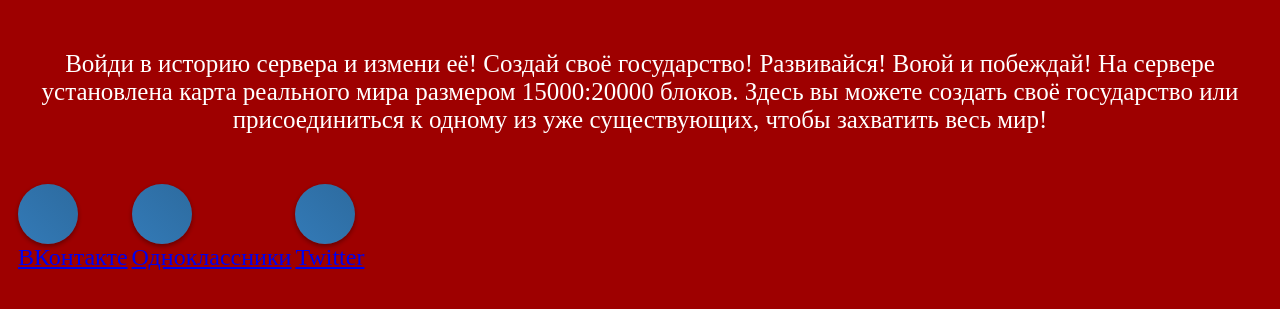
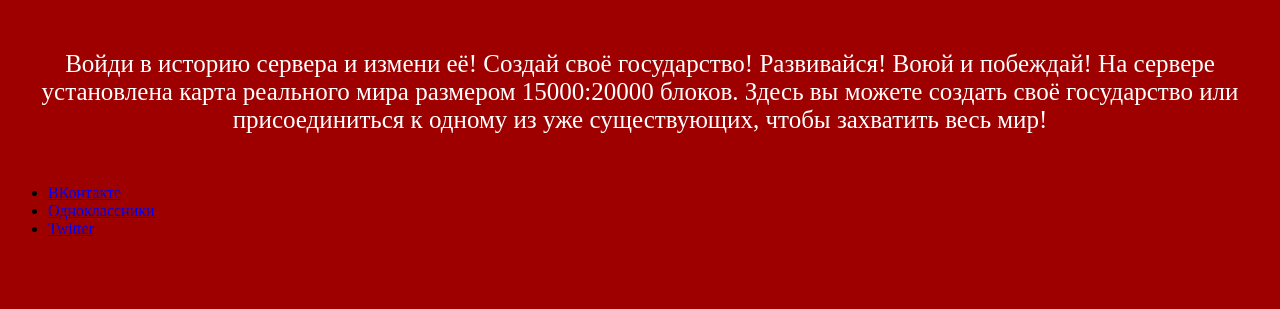
Before and after one commit to BaronCraft/baroncraft.github.io, a PHP site: page / in a window 1280 px wide. Shown: the part 122-431 px from the top of the page. Run offline with PHP 8.4, Linux system fonts and the light colour scheme.

Commit message:
Update index.css

```diff
--- a/index.css
+++ b/index.css
@@ -54,60 +54,3 @@ p {
   margin-top: 50px;
   margin-bottom: 50px;
 }
-
-
-
-
-
-
-
-
-
-
-
-
-.social-icons-1 {
-    padding: 0;
-    list-style: none;
-    margin: 10px;
-}
-.social-icons-1 li {
-    display: inline-block;
-    position: relative;
-    font-size: 24px;
-}
-.social-icons-1 i,
-.social-icons-1 img {
-    color: #fff;
-    position: absolute;
-    top: 18px;
-    left: 18px;
-    width: 24px;
-    height: 24px;
-    text-align:center;
-    transition: all 0.3s ease-out;
-}
-.social-icons-1 a {
-    display: inline-block;
-}
-.social-icons-1 a:before {
-    transform: scale(1);
-    content: "";
-    width: 60px;
-    height: 60px;
-    border-radius: 100%;
-    display: block;
-    background: linear-gradient(45deg, #337AB7, #2d6b9f);
-    box-shadow: 0 2px 5px rgba(0,0,0,0.2), 0 2px 4px rgba(0,0,0,0.2);
-    transition: all 0.3s ease-out;
-}
-.social-icons-1 a:hover:before {
-    transform: scale(0);
-    transition: all 0.3s ease-in;
-}
-.social-icons-1 a:hover i,
-.social-icons-1 a:hover img {
-    transform: scale(1.8);
-    color: #337AB7;
-    transition: all 0.3s ease-in;
-}
```
